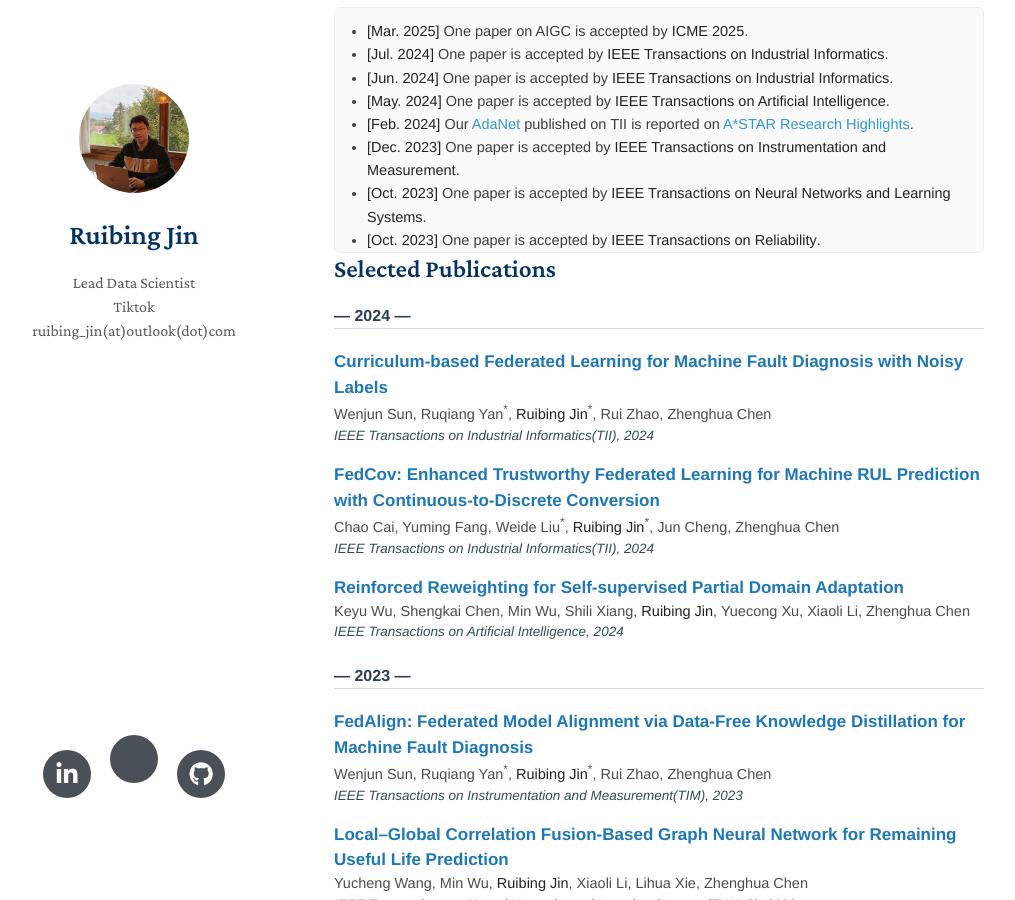
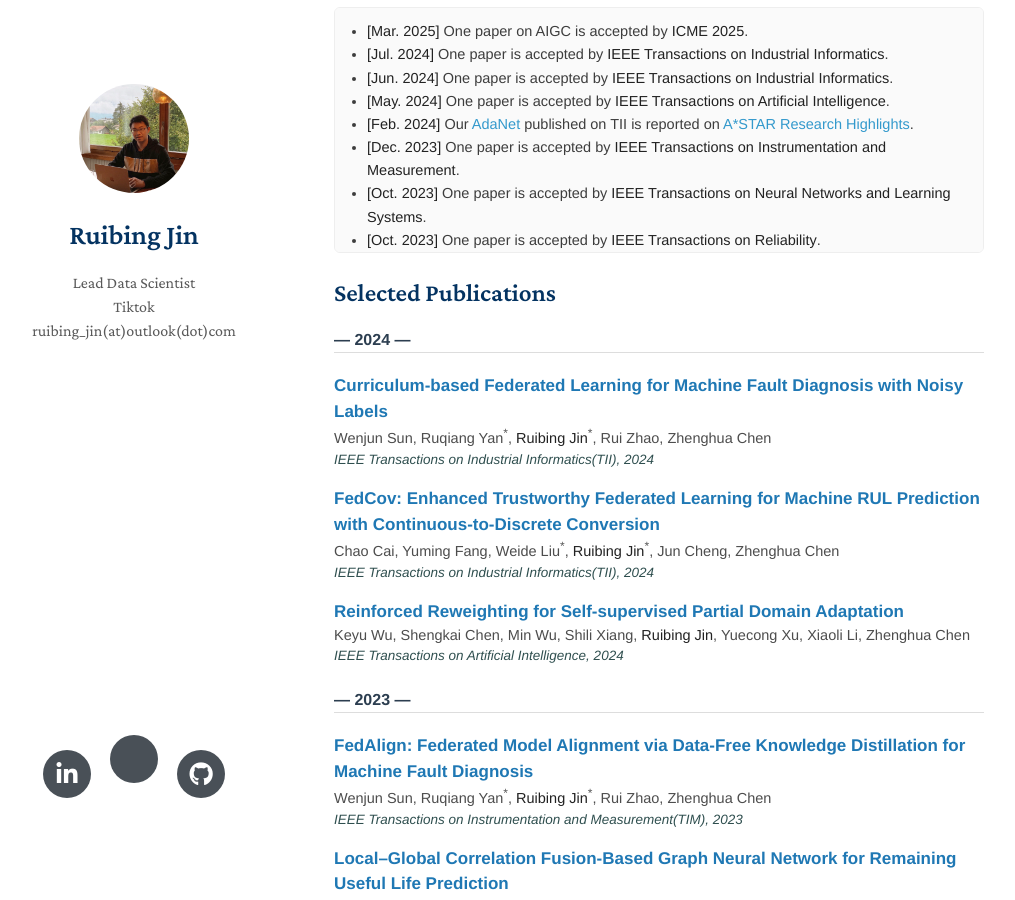
Before and after one commit to ruibing-jin/ruibing-jin.github.io, a Jekyll site: the page built from index.md, in a window 1280 px wide and 900 px high, scrolled down 741 px. Shown: the whole window, without its empty margins (136-1151 px from the left). Built offline with Jekyll 4.4.1, drawn with Linux system fonts in a browser that asks for light colours; nearby versions of some CDN libraries; a style sheet for code colours, icons or effects is not loaded; our own code applies the rules of GitHub Pages for plain Markdown files.

Commit message:
Update index.md

```diff
--- a/index.md
+++ b/index.md
@@ -70,6 +70,8 @@ I am a reviewer of top-tier conferences and journals including CVPR, ICCV, ECCV,
   </div>
 </div>
 
+<!-- 添加一个空白行 -->
+<div style="height: 24px;"></div>
 
 ## Selected Publications
 <div style="font-family:'Helvetica Neue',Helvetica,Arial,sans-serif; line-height:1.5;">
```
